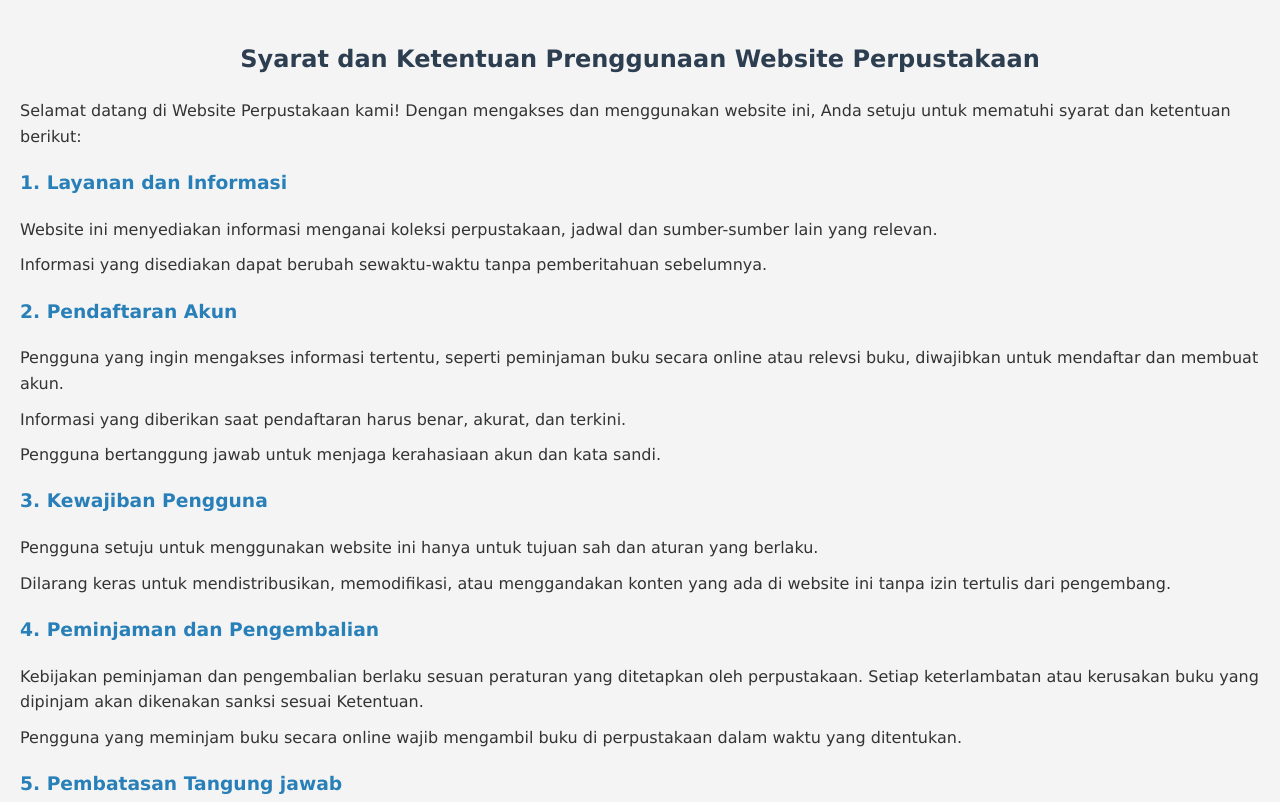
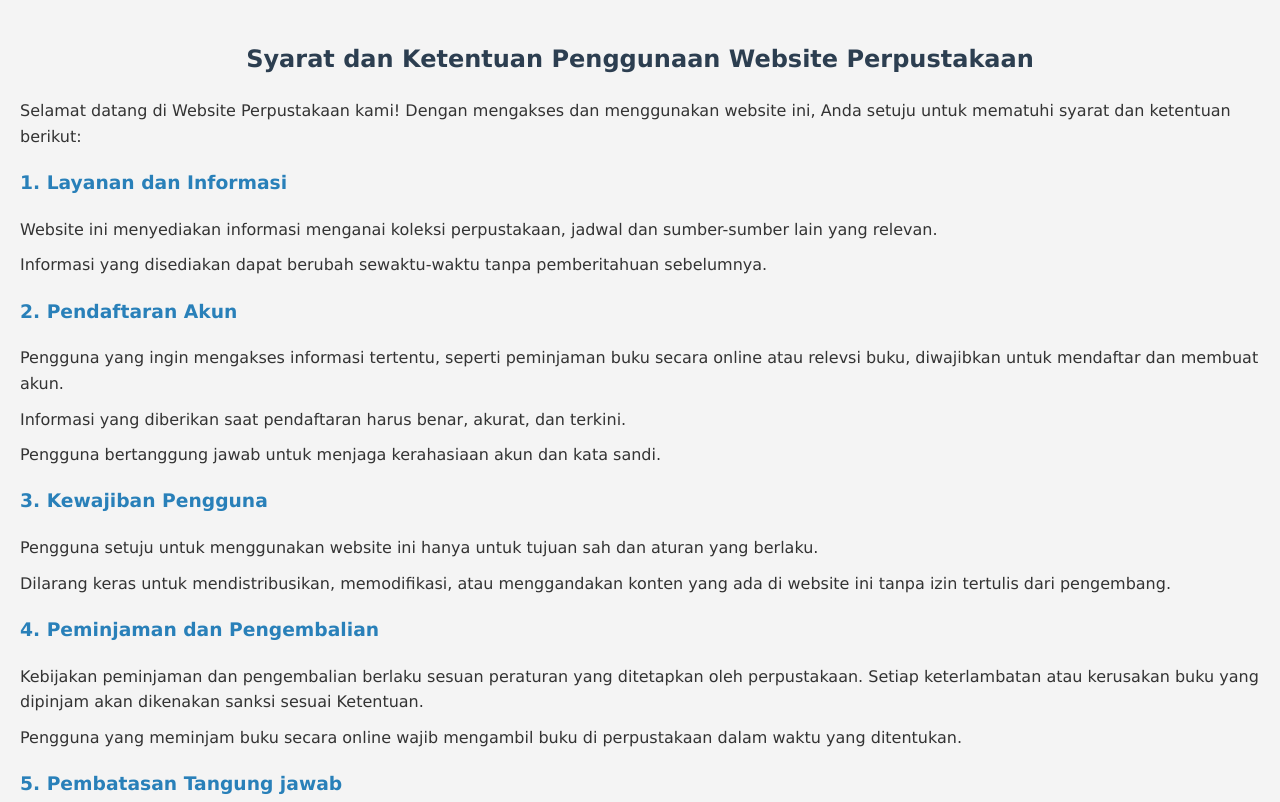
Before and after one commit to Daffa-5mb/Syarat-dan-Ketentuan-perpustakaan, a plain HTML site: page index.html in a window 1280 px wide. Shown: the top 802 px of the page. Drawn offline with Linux system fonts and the light colour scheme.

Commit message:
Update index.html

```diff
--- a/index.html
+++ b/index.html
@@ -5,7 +5,7 @@
         <link rel="stylesheet" href="style.css">
     </head>
     <body style="font-family: Verdana, Geneva, Tahoma, sans-serif;">
-        <h2>Syarat dan Ketentuan Prenggunaan Website Perpustakaan</h2>
+        <h2>Syarat dan Ketentuan Penggunaan Website Perpustakaan</h2>
         <p>Selamat datang di Website Perpustakaan kami! Dengan mengakses dan menggunakan website ini, Anda setuju untuk mematuhi syarat dan ketentuan berikut:</p>
         <h3>1. Layanan dan Informasi</h3>
         <p>Website ini menyediakan informasi menganai koleksi perpustakaan, jadwal dan sumber-sumber lain yang relevan.</p>
```
